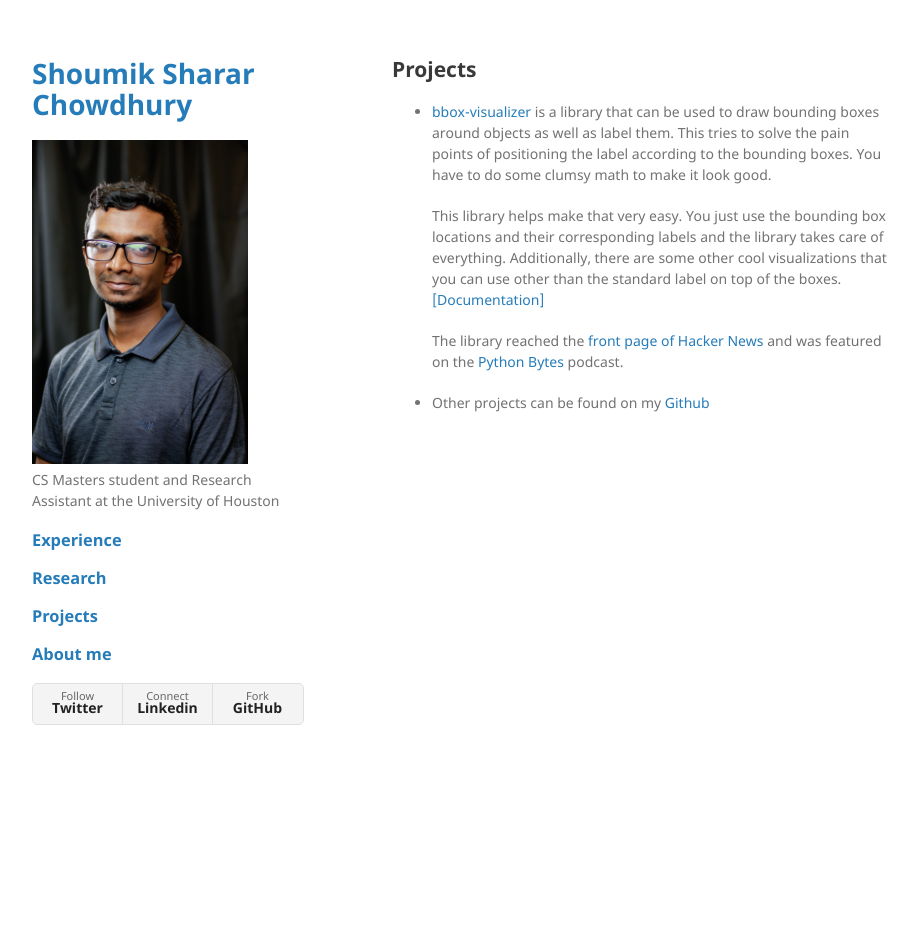
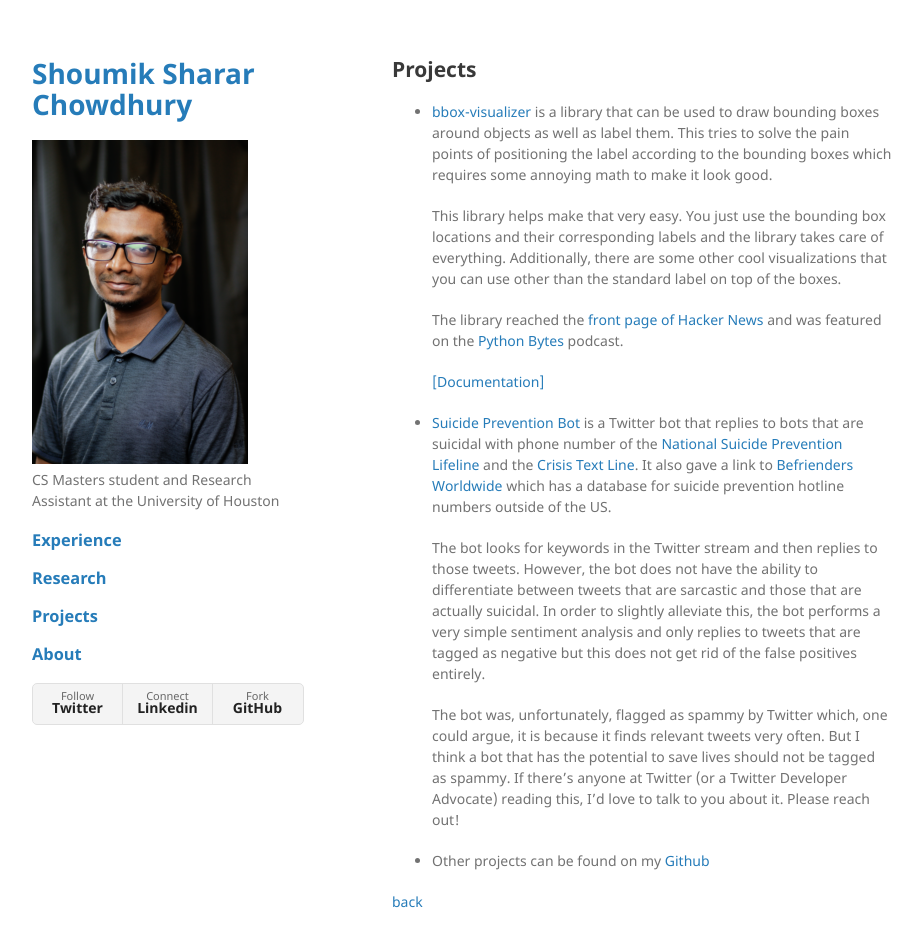
Before and after one commit to shoumikchow/shoumikchow.github.io, a Jekyll site: the page built from pages/projects.md, in a window 1280 px wide and 982 px high. Shown: the top 947 px of the window, without its empty margins (178-1100 px from the left). Built offline with Jekyll 4.4.1, drawn with Linux system fonts in a browser that asks for light colours.

Commit message:
Add Twitter bot to projects, change 'About me' to 'About'

```diff
--- a/_config.yml
+++ b/_config.yml
@@ -18,8 +18,8 @@
       title: Projects
       url: pages/projects.html
     -
-      title: About me
-      url: pages/about-me.html
+      title: About
+      url: pages/about.html
 
 plugins:
     - jekyll-sitemap
--- a/pages/projects.md
+++ b/pages/projects.md
@@ -4,11 +4,21 @@
 
 ## Projects
 
-* [bbox-visualizer](https://github.com/shoumikchow/bbox-visualizer) is a library that can be used to draw bounding boxes around objects as well as label them. This tries to solve the pain points of positioning the label according to the bounding boxes. You have to do some clumsy math to make it look good.
+* [bbox-visualizer](https://github.com/shoumikchow/bbox-visualizer) is a library that can be used to draw bounding boxes around objects as well as label them. This tries to solve the pain points of positioning the label according to the bounding boxes which requires some annoying math to make it look good.
 
   This library helps make that very easy. You just use the bounding box locations and their corresponding labels and the library takes care of everything. Additionally, there are some other cool visualizations that you can use other than the standard label on top of the boxes.
-  [[Documentation]](https://bbox-visualizer.rtfd.io)
 
   The library reached the [front page of Hacker News](https://news.ycombinator.com/item?id=24608662) and was featured on the [Python Bytes](https://pythonbytes.fm/episodes/show/202/jupyter-is-back-in-black) podcast.
 
+  [[Documentation]](https://bbox-visualizer.rtfd.io)
+
+* [Suicide Prevention Bot](https://github.com/shoumikchow/suicide-prevention-bot) is a Twitter bot that replies to bots that are suicidal with phone number of the [National Suicide Prevention Lifeline](https://suicidepreventionlifeline.org/) and the [Crisis Text Line](https://www.crisistextline.org/). It also gave a link to [Befrienders Worldwide](https://www.befrienders.org/) which has a database for suicide prevention hotline numbers outside of the US.
+
+  The bot looks for keywords in the Twitter stream and then replies to those tweets. However, the bot does not have the ability to differentiate between tweets that are sarcastic and those that are actually suicidal. In order to slightly alleviate this, the bot performs a very simple sentiment analysis and only replies to tweets that are tagged as negative but this does not get rid of the false positives entirely.
+
+  The bot was, unfortunately, flagged as spammy by Twitter which, one could argue, it is because it finds relevant tweets very often. But I think a bot that has the potential to save lives should not be tagged as spammy. If there's anyone at Twitter (or a Twitter Developer Advocate) reading this, I'd love to talk to you about it. Please reach out!
+
 * Other projects can be found on my [Github](https://github.com/shoumikchow)
+
+
+[back](https://shoumikchow.com)
```
Also changed, not shown: pages/about.md (renamed from pages/about-me.md, +1 -1 lines).
